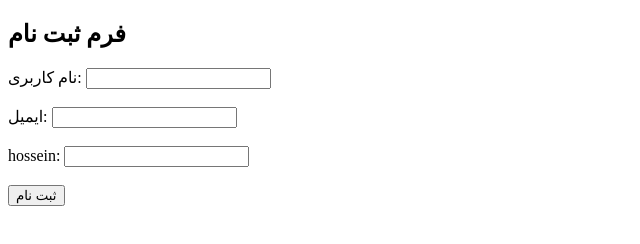
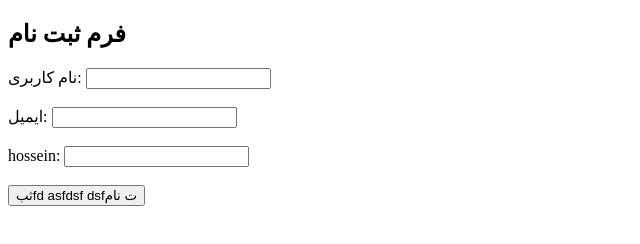
Before and after one commit to Mohammad-jahed00/New-folder, a plain HTML site: page index.html in a window 1280 px wide. Shown: the whole page, without its empty margins (0-640 px from the left). Drawn offline with Linux system fonts and the light colour scheme.

Commit message:
hhbghghjbgh

```diff
--- a/index.html
+++ b/index.html
@@ -13,7 +13,7 @@
         <input type="email"name="email"require><br><br>
         <label>hossein:  </label>
         <input type="password"name="password"require><br><br>
-        <button type="submit">ثبت نام</button>
+        <button type="submit">ثبfd asfdsf dsfت نام</button>
     </form>
 </body>
 </html>
```
